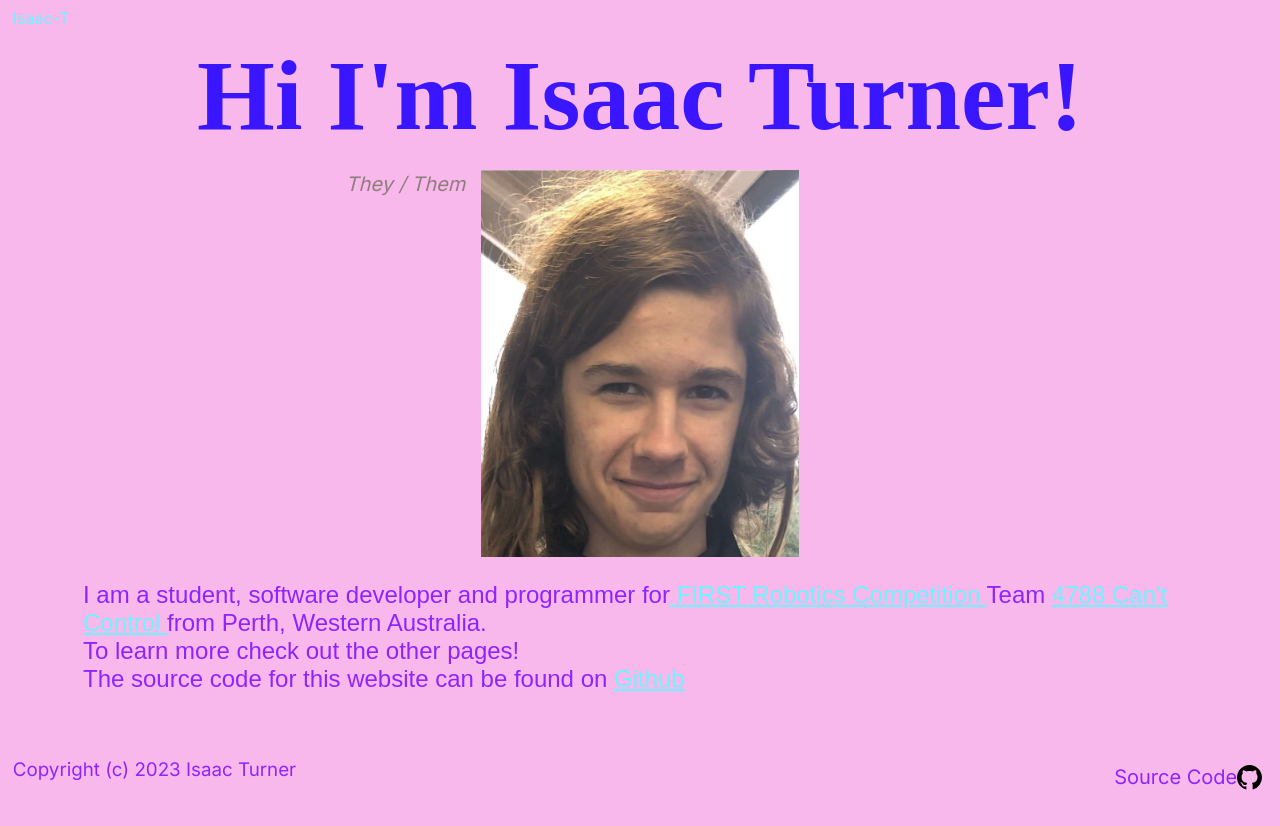
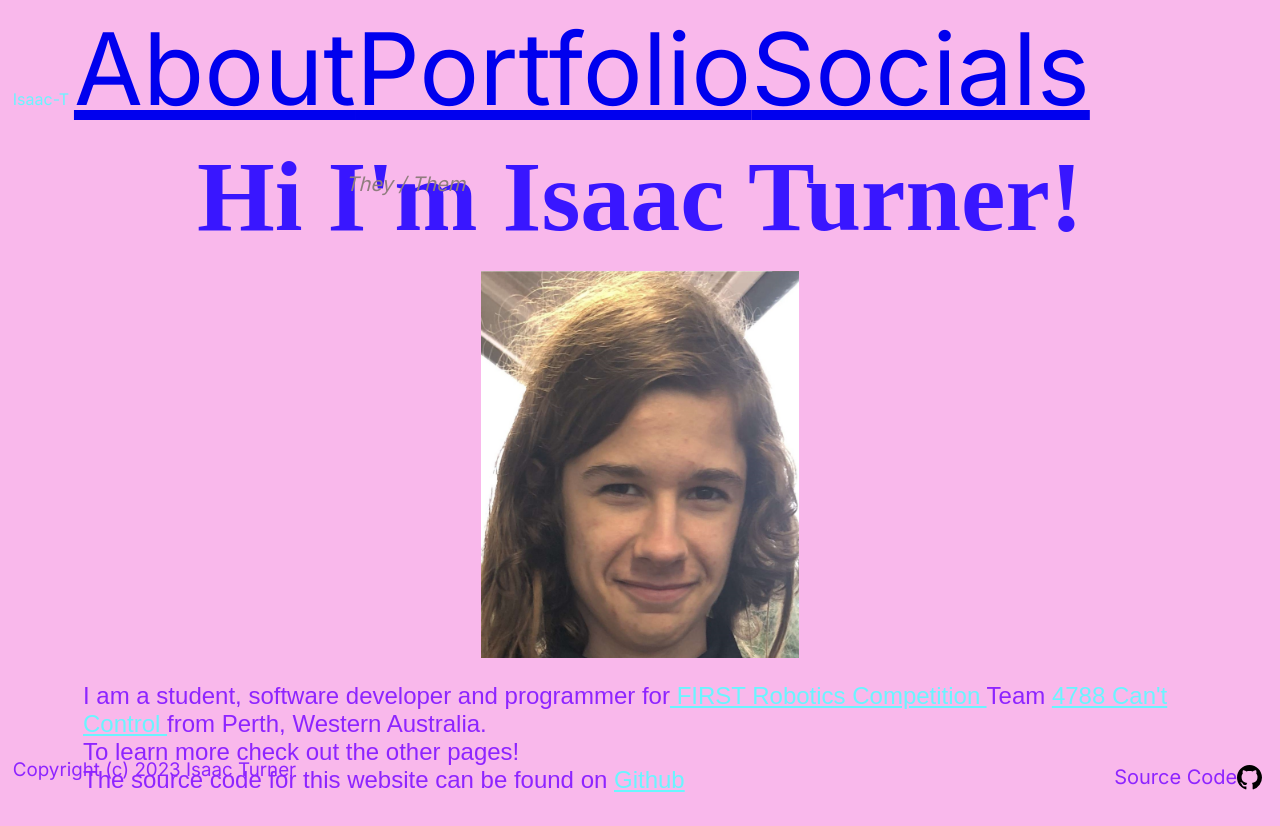
Before and after one commit to spacey-sooty/old-website, a Next.js app: page / in a window 1280 px wide. Before the commit the page ends 800 px from the top, so only its background shows below. Built offline with nearby package versions, Linux system fonts and the light colour scheme; a web font is replaced by a local one.

Commit message:
display all pages

```diff
--- a/src/app/page.tsx
+++ b/src/app/page.tsx
@@ -1,7 +1,7 @@
 import styles from '@/styles/pages/home.module.scss'
 import Image from 'next/image'
 
-export default async function Home() {
+export default function Home() {
   const w = 794 * 0.4;
   const h = 968 * 0.4;
 
--- a/src/components/navbar.tsx
+++ b/src/components/navbar.tsx
@@ -2,25 +2,6 @@
 import React from "react";
 import styles from '@/styles/components/navbar.module.scss';
 import Link from "next/link";
-
-const navbarData = {
-  pages: [
-      {
-        title: 'About',
-        url: '/about',
-      },
-      {
-        title: 'Socials',
-        url: '/socials',
-      },
-      {
-        title: 'Portfolio',
-        url: '/portfolio'
-      },
-  ],
-};
-
-type Props = {};
 
 export default function Navbar() {
   const [active, setActive] = React.useState(0);
@@ -34,7 +15,7 @@ export default function Navbar() {
         num = 1;
       } else if (root + "/portfolio" == url) {
         num = 2;
-      } else if (root + "socials" == url) {
+      } else if (root + "/socials" == url) {
         num = 3;
       } else {
         num = 0;
@@ -48,19 +29,20 @@ export default function Navbar() {
 
   var html;
 
-  if (active == 0) {
-    html = (
-      <div>
-        <Link href="/" className={styles.active}>
-          Isaac-T
-        </Link>
-      </div>
-    )
-  } else if (active == 1) {
+  if (active == 1) {
     html = (
       <div>
         <Link href="/" className={styles.inactive}>
           Isaac-T
+        </Link>
+        <Link href="/about" className={styles.active}>
+          About
+        </Link>
+        <Link href="/portfolio" className={styles.inactive}>
+          Portfolio
+        </Link>
+        <Link href="/socials" className={styles.inactive}>
+          Socials
         </Link>
       </div>
     )
@@ -70,13 +52,48 @@ export default function Navbar() {
         <Link href="/" className={styles.inactive}>
           Isaac-T
         </Link>
+        <Link href="/about" className={styles.inactive}>
+          About
+        </Link>
+        <Link href="/portfolio" className={styles.active}>
+          Portfolio
+        </Link>
+        <Link href="/socials" className={styles.inactive}>
+          Socials
+        </Link>
       </div>
     )
-  } else {
+  } else if (active == 3) {
     html = (
       <div>
         <Link href="/" className={styles.inactive}>
           Isaac-T
+        </Link>
+        <Link href="/about" className={styles.inactive}>
+          About
+        </Link>
+        <Link href="/portfolio" className={styles.inactive}>
+          Portfolio
+        </Link>
+        <Link href="/socials" className={styles.active}>
+          Socials
+        </Link>
+      </div>
+        )
+  } else {
+    html = (
+      <div>
+        <Link href="/" className={styles.active}>
+          Isaac-T
+        </Link>
+        <Link href="/about" className={styles.inactive}>
+          About
+        </Link>
+        <Link href="/portfolio" className={styles.inactive}>
+          Portfolio
+        </Link>
+        <Link href="/socials" className={styles.inactive}>
+          Socials
         </Link>
       </div>
     )
```
